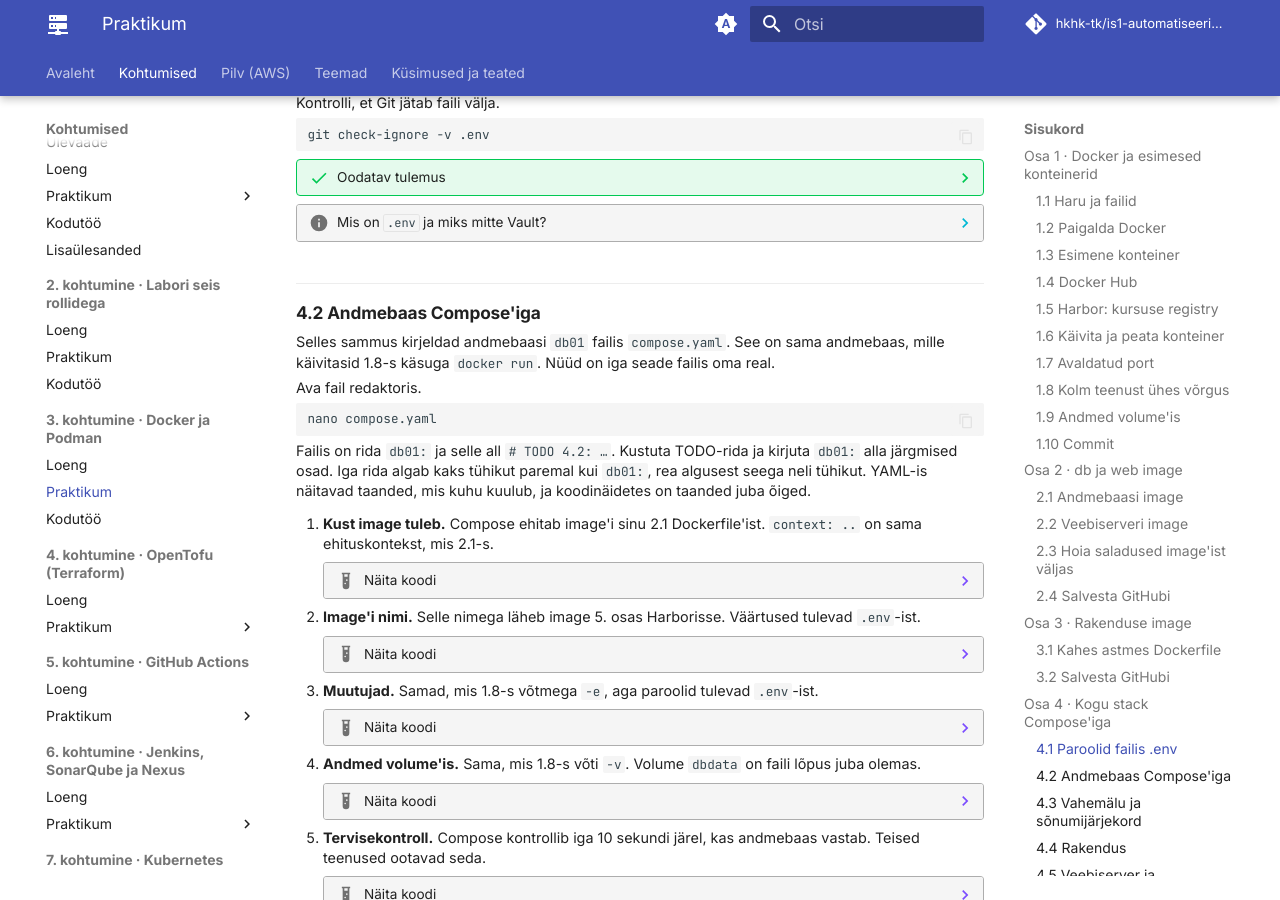
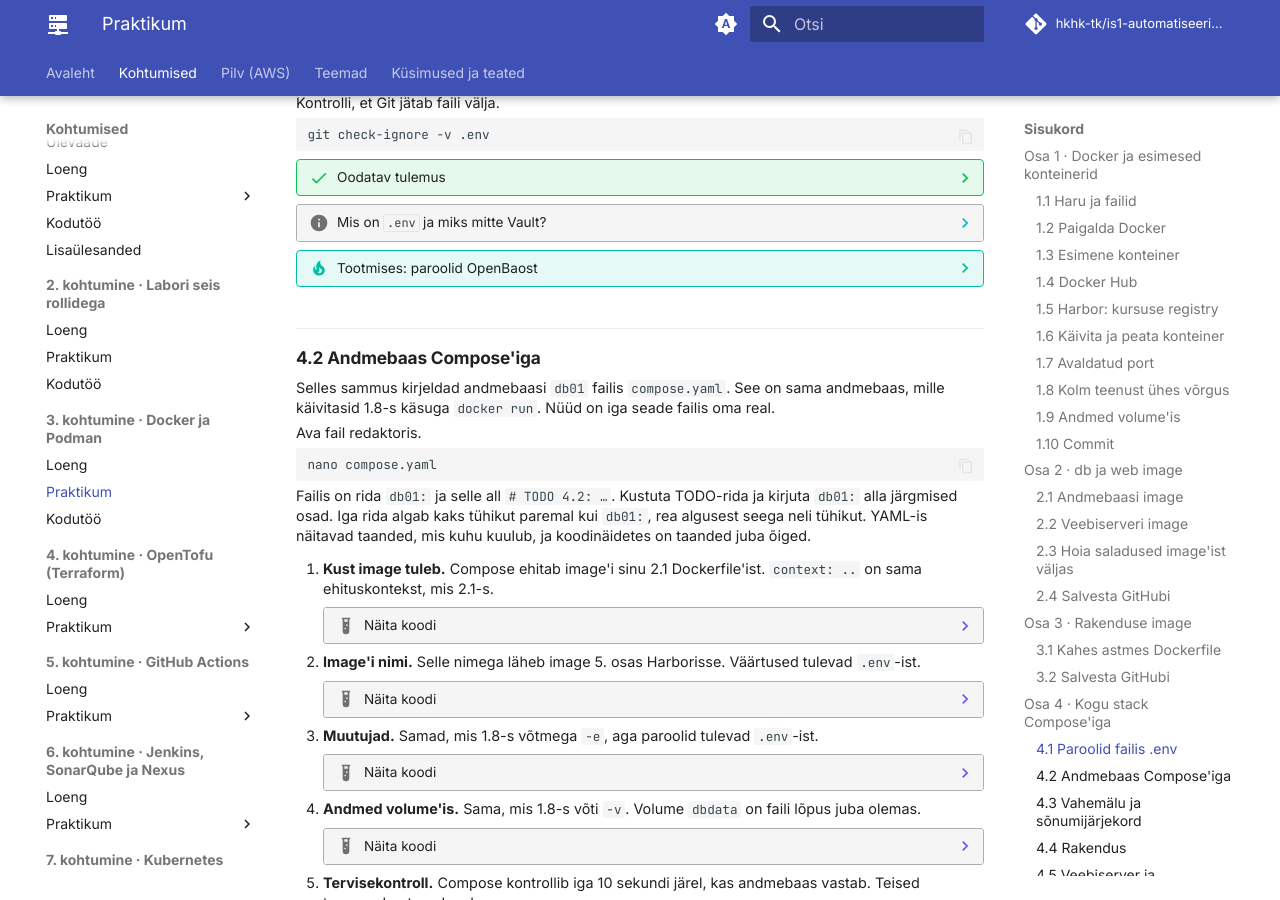
Before and after one commit to hkhk-tk/is1-automatiseerimine, an MkDocs documentation site: the page built from docs/k03/lab.md, in a window 1280 px wide and 900 px high, scrolled down 13380 px. Built offline with MkDocs 1.6.1 and Material for MkDocs 9.7.7, drawn with Linux system fonts in a browser that asks for light colours; comment, search, counter and statistics services are not loaded; part of the change alters nothing that is shown.

Commit message:
K3 praktikum 4.1: tootmises paroolid OpenBaost (kokkuvolditud samm, testitud testkontoga)

````diff
--- a/docs/k03/lab.md
+++ b/docs/k03/lab.md
@@ -821,6 +821,34 @@ git check-ignore -v .env
 
     Teisel kohtumisel hoidsid samu paroole Ansible Vaultis. Vault on krüpteeritud ja selle võib Gitti panna, `.env` on tavaline tekst ja peab Gitist välja jääma. Compose Ansible Vaulti lugeda ei oska. Kodutöös teeb Ansible `.env`-i Vaulti paroolidest.
 
+??? tip "Tootmises: paroolid OpenBaost"
+
+    `.env` sobib arenduseks ja laboriks, aga parool on seal avatekstina kettal. Tootmises hoitakse paroolid saladuste hoidlas, näiteks HashiCorp Vaultis või selle vabas harus OpenBao. Paroolid tuuakse sealt alles käivitamise ajal ja kettale neid ei jää. Kursusel on OpenBao aadressil <https://openbao.lab.hkhk.lan:8200> ja sul on seal konto. Kasutajanimi on sinu GitHubi kasutajanimi ja parool `Passw0rd`. Sa näed seal ainult oma teed `kv/<kasutaja>/`.
+
+    Paigalda OpenBao käsurea tööriist `bao`, kui seda veel pole, ja logi sisse.
+
+    ```bash
+    command -v bao || (cd /tmp && curl -fsSLO https://github.com/openbao/openbao/releases/download/v2.7.1/openbao_2.7.1_linux_amd64.deb && sudo apt install -y ./openbao_2.7.1_linux_amd64.deb)
+    export BAO_ADDR=https://openbao.lab.hkhk.lan:8200
+    bao login -method=userpass username=<github-kasutaja>
+    ```
+
+    Pane paroolid OpenBaosse. Kasuta samu paroole, mis on sinu `.env`-is, muidu ei pääse rakendus olemasolevasse andmebaasi.
+
+    ```bash
+    bao kv put -mount=kv <github-kasutaja>/k03 DB_PASSWORD=… DB_ROOT_PASSWORD=… RABBITMQ_PASSWORD=… TEACHER_TOKEN=…
+    ```
+
+    Käivitamisel loe paroolid OpenBaost ajutisse faili, anna see Compose'ile ja kustuta fail kohe. Teine `--env-file` kirjutab `.env`-i paroolid üle.
+
+    ```bash
+    (umask 077; bao kv get -mount=kv -format=json <github-kasutaja>/k03 | jq -r '.data.data | to_entries[] | "\(.key)=\(.value)"' > /tmp/paroolid.env)
+    docker compose --env-file .env --env-file /tmp/paroolid.env up -d
+    rm /tmp/paroolid.env
+    ```
+
+    OpenBao veebiliideses näed oma saladust teel `kv/<github-kasutaja>/k03`. OpenBao kirjutab iga päringu auditilogisse, nii et on näha, kes millal parooli luges.
+
 ### 4.2 Andmebaas Compose'iga
 
 Selles sammus kirjeldad andmebaasi `db01` failis `compose.yaml`. See on sama andmebaas, mille käivitasid 1.8-s käsuga `docker run`. Nüüd on iga seade failis oma real.
````
